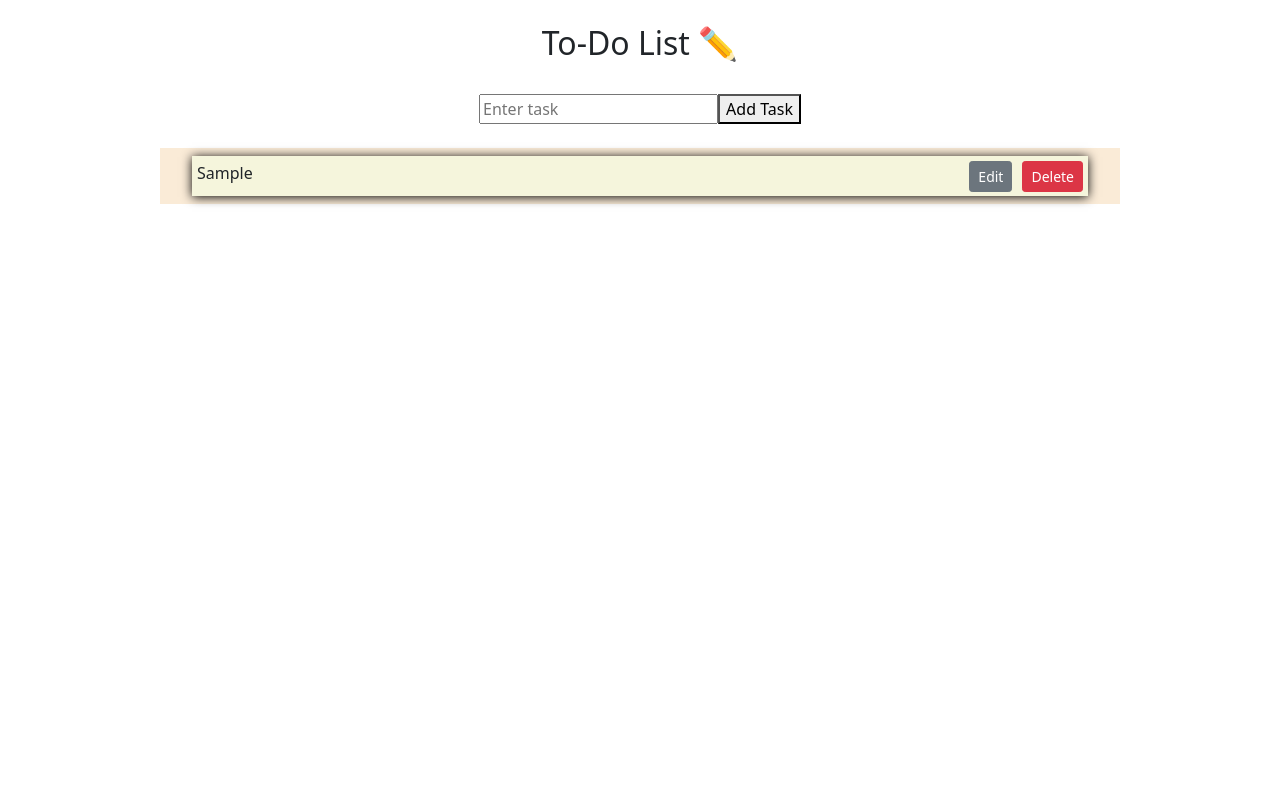
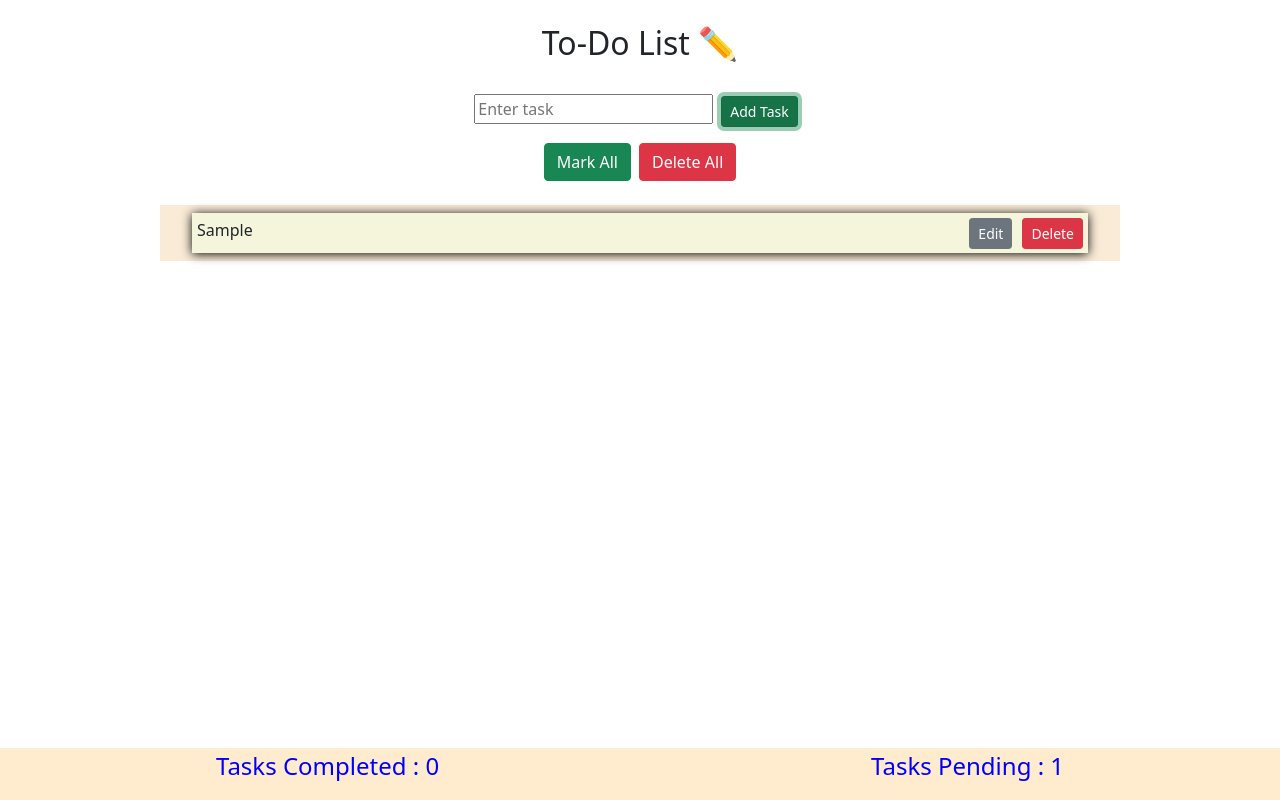
Before and after one commit to Aman-Rana-VS/To-Do-List, a React (Create React App) app: page / in a window 1280 px wide. Both pictures are taken after typing "Sample" into the empty fields and a click on the button "Add Task". Built offline with nearby package versions, Linux system fonts and the light colour scheme.

Commit message:
added the changes for the to-do list

```diff
--- /dev/null
+++ b/src/components/AllButtons.jsx
@@ -0,0 +1,22 @@
+import React from 'react'
+
+const AllButtons = ({tasksArray, setTasksArray}) => {
+  function handleMarkAll() {
+    setTasksArray(prev => prev.map(t => {
+        t.completed = true;
+        return t;
+    }))
+  }
+
+  function handleDeleteAll() {
+    setTasksArray([]);
+  }
+  return (
+    <div className='my-2'>
+        <button type="button" class="btn btn-success me-2" onClick={handleMarkAll}>Mark All</button>
+        <button type="button" class="btn btn-danger" onClick={handleDeleteAll}>Delete All</button>
+    </div>
+  )
+}
+
+export default AllButtons
--- /dev/null
+++ b/src/components/Footer.jsx
@@ -0,0 +1,23 @@
+import React from 'react'
+
+const Footer = ({tasksArray}) => {
+
+  let remainingTasks = tasksArray.length;
+  let completedTasks = 0;
+
+  tasksArray.forEach(t => {
+    if(t.completed)
+    {
+        remainingTasks--;
+        completedTasks++;
+    }
+  })
+  return (
+    <div className='footer'>
+        <p>Tasks Completed : {completedTasks}</p>
+        <p>Tasks Pending : {remainingTasks}</p>
+    </div>
+  )
+}
+
+export default Footer
--- a/src/components/Home.jsx
+++ b/src/components/Home.jsx
@@ -1,78 +1,23 @@
 import React, { useRef, useState } from 'react'
-import {v4 as uuidv4} from 'uuid';
+import InputForm from './InputForm';
+import TodoList from './TodoList';
+import Footer from './Footer';
+import AllButtons from './AllButtons';
 
 const Home = () => {
   let [task, setTask] = useState("");
   let [tasksArray, setTasksArray] = useState([]);
   let [editId, setEditId] = useState("");
   let inputRef = useRef(null);
-  let onInputChangeHandler = (e) => {
-    setTask(e.target.value);
-  }
-
-  let onSubmitHandler = () => {
-    if(task.trim() === "")
-    {
-      alert("Pleae enter a task !");
-      return;
-    }
-
-    if(editId) {
-      setTasksArray(prev => prev.map(t => {
-        if(t.id === editId) {
-          t.taskBody = task;
-        }
-        return t;
-      }));
-      setEditId("");
-      setTask("");
-      return;
-    }
-    setTasksArray([...tasksArray, {id: uuidv4(),taskBody : task, completed:false}]);
-    setTask("");
-  }
-
-  let onCompleteHandler = (id) => {
-    console.log("clicked")
-    const temp = tasksArray.map(t => {
-      if(t.id === id) t.completed = !t.completed;
-      return t;
-    })
-    setTasksArray(temp)
-  }
-
-  let handleDelete = (id) => {
-    setTasksArray(prev => prev.filter((el) => el.id !== id))
-  }
-
-  let hanldeEdit = (id) => {
-    let editTask = tasksArray.find(t => t.id === id);
-    console.log(editTask);
-    setTask(editTask.taskBody);
-    setEditId(id);
-    inputRef.current.focus();
-  }
 
   return (
-    <div className="container">
-        <div className="mainDiv d-flex flex-column mx-auto align-items-center">
-            <h2 className="my-4"> To-Do List ✏️</h2>
-            <form className="my-2" id="my-form">
-                <input id="todoItem" type="text" name="todoItem" placeholder="Enter task" value={task} onChange={onInputChangeHandler} ref={inputRef}/>
-                <button type="button" onClick={onSubmitHandler}>{editId ? "Save Change" : "Add Task"}</button>
-            </form>
-            <ul>
-                {tasksArray.map((task) => {
-                    return (
-                        <li key={task.id} className={"my-2 " + (task.completed ? "bg-green" : "")}>
-                          <span onClick={() => onCompleteHandler(task.id)} className={task.completed ? "checked" : ""}>{task.taskBody}</span>
-                          <button className='btn-del btn btn-danger btn-sm' onClick={() => handleDelete(task.id)}>Delete</button>
-                          <button className='btn-edit btn btn-secondary btn-sm' onClick={() => hanldeEdit(task.id)}>Edit</button>
-                        </li>
-                    )
-                })}
-            </ul>
+    <div>
+        <div className="container d-flex flex-column mx-auto align-items-center">
+            <InputForm editId={editId} task={task} inputRef={inputRef} setTask={setTask} setTasksArray={setTasksArray} setEditId={setEditId} tasksArray={tasksArray}/>
+            {!editId ? <AllButtons tasksArray={tasksArray} setTasksArray={setTasksArray}/> : null}
+            <TodoList tasksArray={tasksArray} setTasksArray={setTasksArray} setTask={setTask} setEditId={setEditId} inputRef={inputRef} editId={editId}/>
         </div>
+        <Footer tasksArray={tasksArray}/>
     </div>
 
   )
--- /dev/null
+++ b/src/components/InputForm.jsx
@@ -0,0 +1,67 @@
+import React from 'react'
+import {v4 as uuidv4} from 'uuid';
+
+const InputForm = ({editId , task, inputRef, setTask, setTasksArray, setEditId, tasksArray}) => {
+  let onInputChangeHandler = (e) => {
+    setTask(e.target.value);
+  }
+
+  let onSubmitHandler = () => {
+    if(task.trim() === "")
+    {
+      alert("Pleae enter a task !");
+      return;
+    }
+
+    if(editId) {
+      setTasksArray(prev => prev.map(t => {
+        if(t.id === editId) {
+          if(t.taskBody === task) {
+            alert("You have entered the same task")
+            return t;
+          }
+          t.taskBody = task;
+          t.isEdited = true;
+          setEditId("");
+          setTask("");
+        }
+        return t;
+      }));
+
+      return;
+    }
+
+    // Add new task
+    setTasksArray([...tasksArray, {id: uuidv4(),taskBody : task, completed:false, isEdited: false}]);
+    setTask("");
+  }
+
+  function handleEditCancel(e) {
+    e.preventDefault();
+    setEditId("");
+    setTask("");
+  }
+
+  return (
+    <>
+      <h2 className="my-4"> To-Do List ✏️</h2>
+      <form className="my-2" id="my-form">
+        <input
+          id="todoItem"
+          type="text"
+          name="todoItem"
+          placeholder="Enter task"
+          value={task}
+          onChange={onInputChangeHandler}
+          ref={inputRef}
+        />
+        <button type="button" className='btn btn-success btn-sm mx-2' onClick={onSubmitHandler}>
+          {editId ? "Save Change" : "Add Task"}
+        </button>
+        {editId ? <button className='btn btn-danger btn-sm cancel-btn' onClick={handleEditCancel}>Cancel</button> : null}
+      </form>
+    </>
+  );
+}
+
+export default InputForm
--- /dev/null
+++ b/src/components/TodoList.jsx
@@ -0,0 +1,45 @@
+import React from 'react'
+
+const TodoList = ({tasksArray, setTasksArray, setTask, setEditId, inputRef, editId}) => {
+  let handleDelete = (id) => {
+    setTasksArray(prev => prev.filter((el) => el.id !== id))
+  }
+
+  let hanldeEdit = (id) => {
+    let editTask = tasksArray.find(t => t.id === id);
+    // console.log(editTask);
+    setTask(editTask.taskBody);
+    setEditId(id);
+    inputRef.current.focus();
+  }
+
+  let onCompleteHandler = (id) => {
+    console.log("clicked")
+    if(editId) return;
+    const temp = tasksArray.map(t => {
+      if(t.id === id) t.completed = !t.completed;
+      return t;
+    })
+    setTasksArray(temp)
+  }
+  return (
+    <>
+        <ul>
+            {tasksArray.map((task) => {
+                return (
+                    <li key={task.id} className={"my-2 " + (task.completed ? "bg-green" : "")}>
+                      <span onClick={() => onCompleteHandler(task.id)} className={task.completed ? "checked" : ""}>{task.taskBody}</span>
+                      {task.isEdited ? <span className='edited'>(Edited)</span> : null}
+                      <button className='btn-del btn btn-danger btn-sm' onClick={() => handleDelete(task.id)}>Delete</button>
+                      {!task.completed ?
+                      <button className='btn-edit btn btn-secondary btn-sm' onClick={() => hanldeEdit(task.id)}>Edit</button>
+                        : null }
+                    </li>
+                )
+            })}
+        </ul>
+    </>
+  )
+}
+
+export default TodoList
--- a/src/index.css
+++ b/src/index.css
@@ -1,7 +1,8 @@
-.mainDiv {
-  width: fit-content;
-  height: fit-content;
+body {
+  padding: 0;
+  margin: 0;
 }
+
 .checked {
   text-decoration:line-through;
 }
@@ -41,3 +42,26 @@ ul {
 .bg-green {
   background-color: #4ef037;
 }
+
+.footer {
+  position: fixed;
+  bottom: 0%;
+  background-color: blanchedalmond;
+  width: 100%;
+  font-size: x-large;
+  display: flex;
+  justify-content: space-around;
+  color: blue;
+  margin: 0;
+}
+
+.edited {
+  font-style: italic;
+  font-size: smaller;
+  margin-left: 10px;
+  color: gray;
+}
+
+.cancel-btn {
+  margin-left: 5px;
+}
--- a/src/index.js
+++ b/src/index.js
@@ -5,7 +5,7 @@ import App from './App';
 
 const root = ReactDOM.createRoot(document.getElementById('root'));
 root.render(
-  <React.StrictMode>
+  // <React.StrictMode>
     <App />
-  </React.StrictMode>
+  //{/* </React.StrictMode> */}
 );
```
